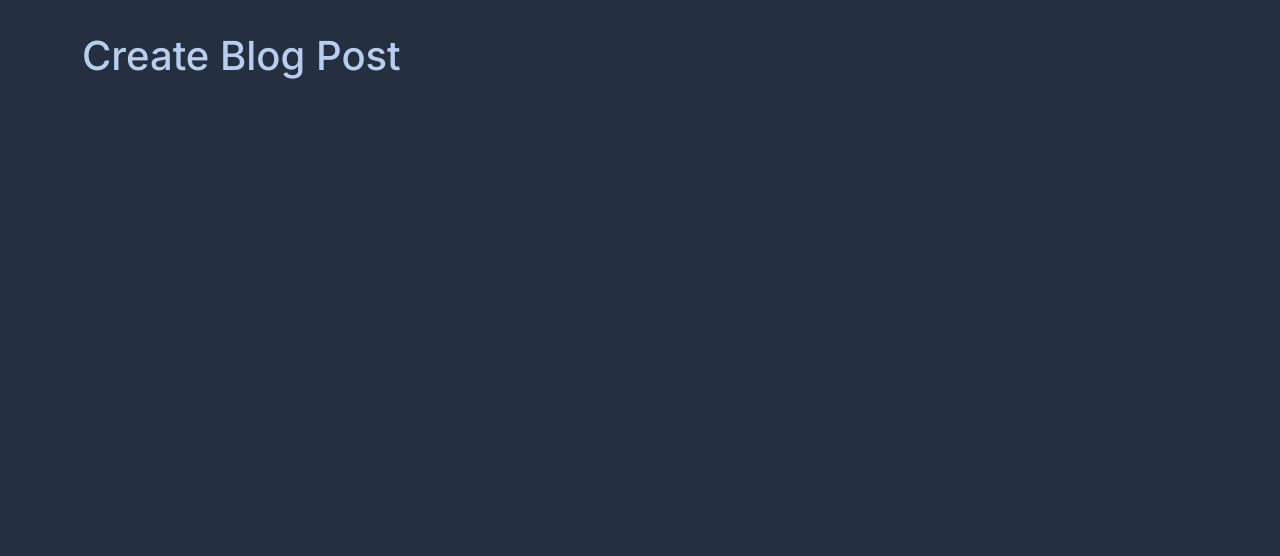
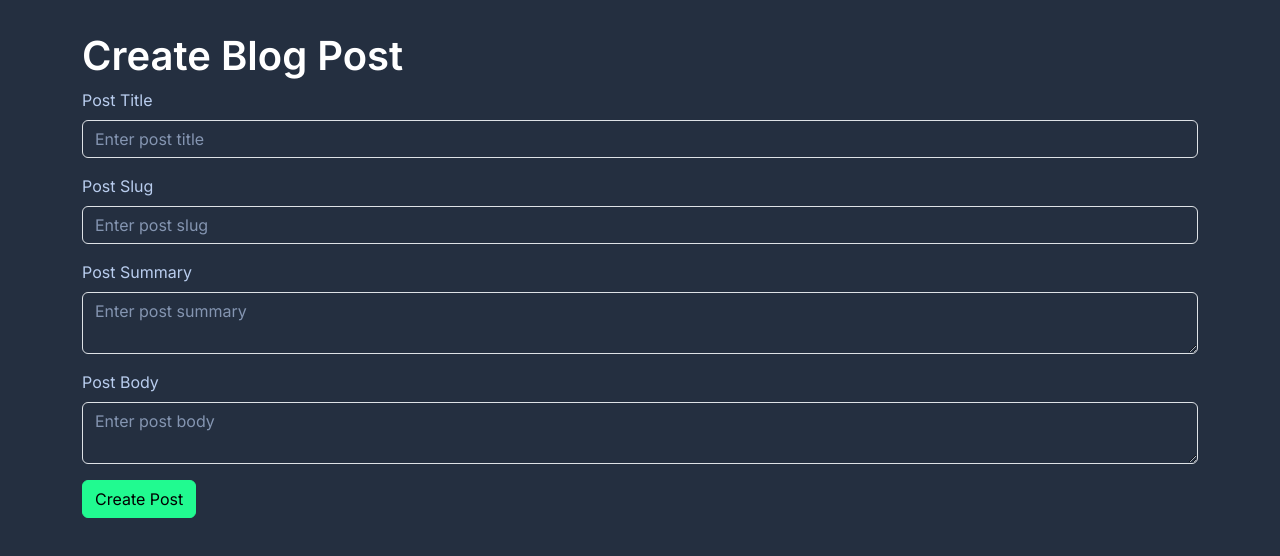
Before and after one commit to code-serg/blog-next, a Next.js app in the folder frontend/: page /blog/new-post in a window 1280 px wide. Shown: the top 556 px of the page. Built offline with nearby package versions, Linux system fonts and the light colour scheme.

Commit message:
new-post page in progress

```diff
--- a/frontend/src/pages/blog/new-post.tsx
+++ b/frontend/src/pages/blog/new-post.tsx
@@ -1,7 +1,30 @@
+import { Button, Form } from 'react-bootstrap';
+
 export default function CreateBlogPostPage() {
   return (
     <div>
       <h1>Create Blog Post</h1>
+      <Form>
+        <Form.Group className="mb-3" controlId="title-input">
+          <Form.Label>Post Title</Form.Label>
+          <Form.Control type="text" placeholder="Enter post title" />
+        </Form.Group>
+        <Form.Group className="mb-3" controlId="slug-input">
+          <Form.Label>Post Slug</Form.Label>
+          <Form.Control type="text" placeholder="Enter post slug" />
+        </Form.Group>
+        <Form.Group className="mb-3" controlId="summary-input">
+          <Form.Label>Post Summary</Form.Label>
+          <Form.Control as="textarea" placeholder="Enter post summary" />
+        </Form.Group>
+        <Form.Group className="mb-3" controlId="body-input">
+          <Form.Label>Post Body</Form.Label>
+          <Form.Control as="textarea" placeholder="Enter post body" />
+        </Form.Group>
+        <Button variant="primary" type="submit">
+          Create Post
+        </Button>
+      </Form>
     </div>
   );
 }
--- a/frontend/src/styles/globals.scss
+++ b/frontend/src/styles/globals.scss
@@ -14,6 +14,11 @@ body {
   max-width: 100vw;
 }
 
+h1 {
+  color: white;
+  font-weight: 600;
+}
+
 a {
   text-decoration: none;
 }
```
